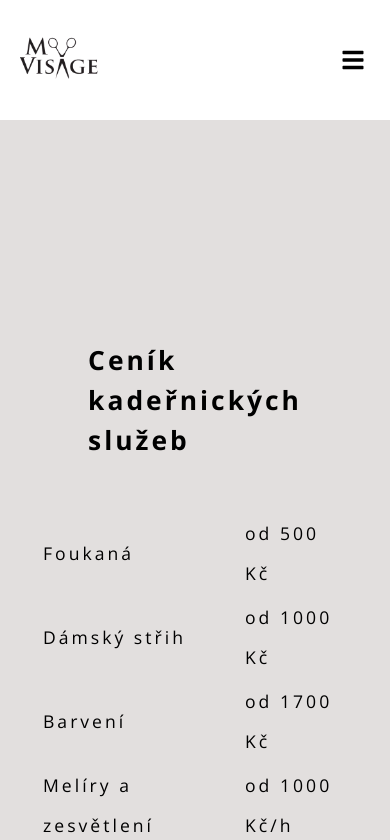
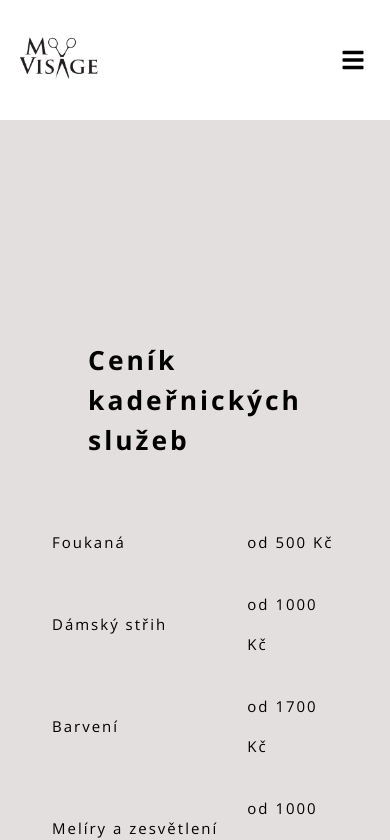
Before and after one commit to Maree13/kadernictvi, a React (Create React App) app: page /kadernictvi in a window 390 px wide. Shown: the top 840 px of the page. Built offline with nearby package versions, Linux system fonts and the light colour scheme; a web font is replaced by a local one.

Commit message:
Zmenena velkost fontu Kadernictvi

```diff
--- a/src/index.css
+++ b/src/index.css
@@ -377,6 +377,7 @@ tr {
 .service-name,
 .service-price {
   margin: 30px;
+  padding: 17px;
   text-align: left;
 }
 
@@ -386,14 +387,21 @@ tr {
 
 .kadernictvi-paragraph {
   /* margin: 40px; */
-  flex: 0 0 50%;
-  max-width: 50%;
+  flex: 0 0 70%;
+  max-width: 70%;
 }
 
 @media (max-width: 768px) {
   .kadernictvi-paragraph {
     flex: 0 0 100%;
     max-width: 100%;
+  }
+
+  .service-name,
+  .service-price {
+    font-size: 15px;
+    padding: 10px;
+    letter-spacing: 2px;
   }
 }
 
@@ -413,8 +421,8 @@ tr {
 }
 
 .kozmetika-paragraph {
-  flex: 0 0 50%;
-  max-width: 50%;
+  flex: 0 0 70%;
+  max-width: 70%;
   text-align: center;
 }
 
```
